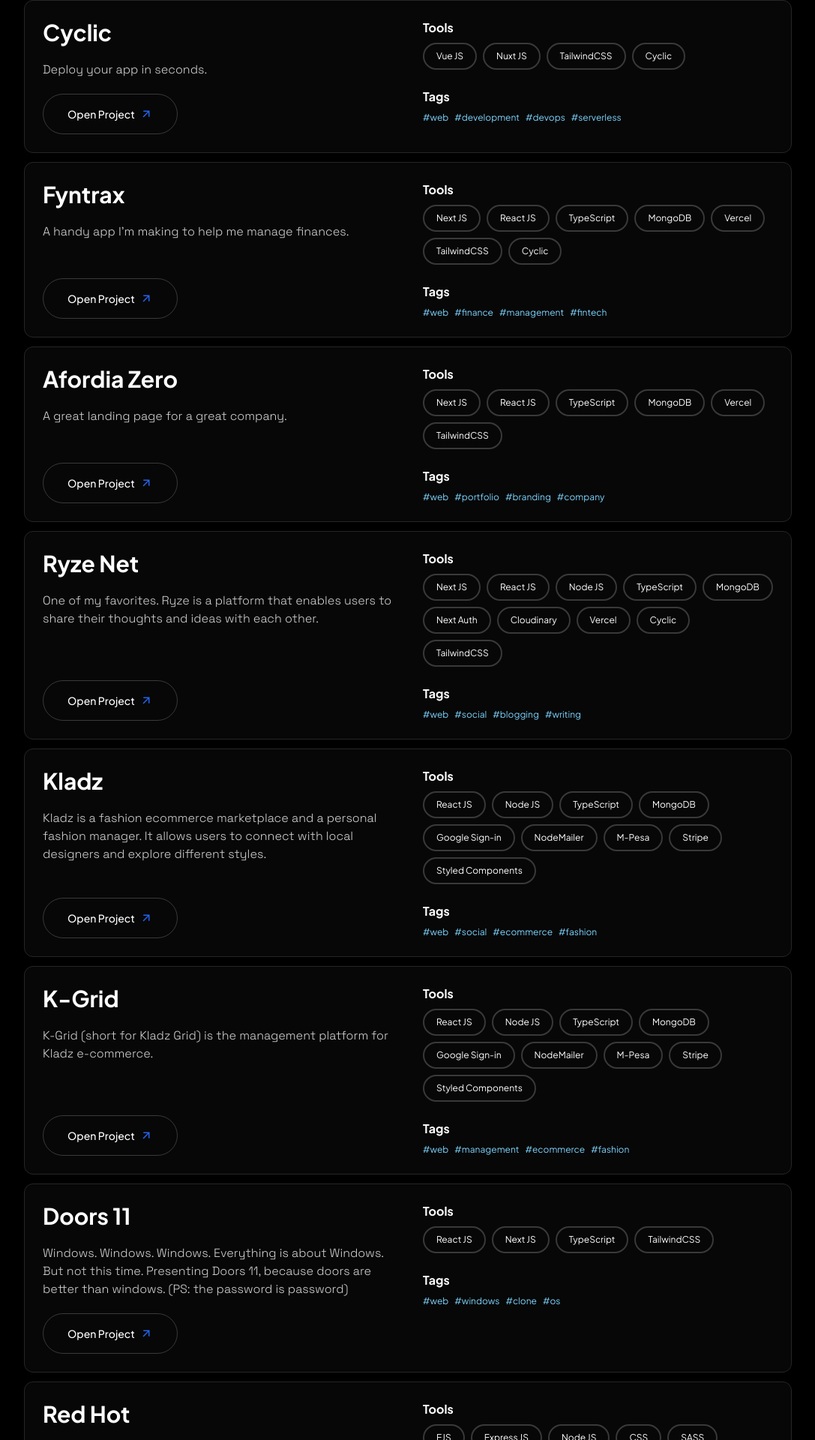
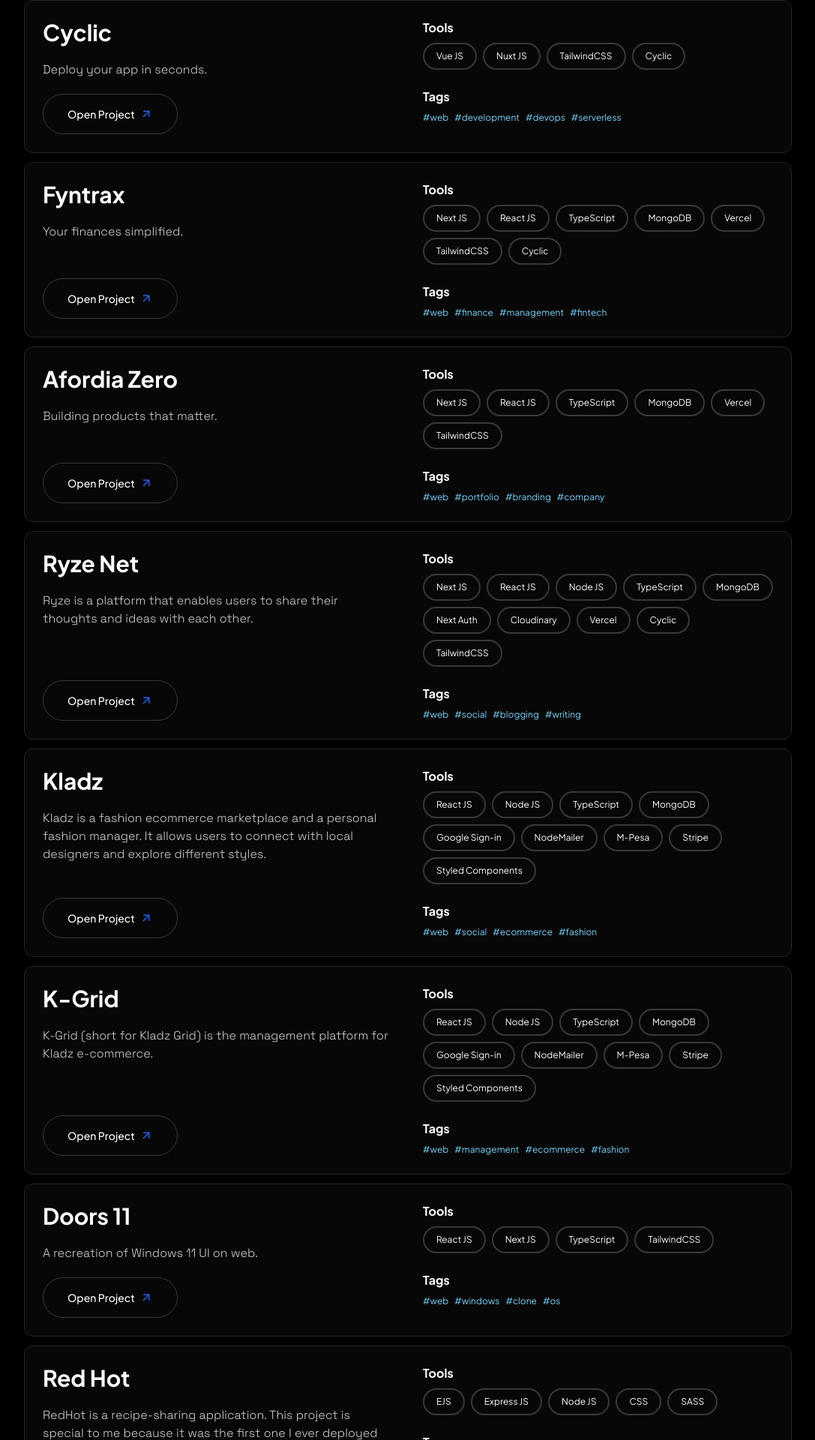
Before and after one commit to LawEyez/portfolio, a Next.js app: page / in a window 1280 px wide. Shown: the part 2002-3922 px from the top of the page at 75% size, without its empty margins (96-1183 px from the left). Built offline with nearby package versions, Linux system fonts and the light colour scheme.

Commit message:
Update data.

```diff
--- a/src/data.ts
+++ b/src/data.ts
@@ -82,7 +82,7 @@
   {
     id: 'fyntrax',
     name: 'fyntrax',
-    description: 'A handy app I\'m making to help me manage finances.',
+    description: 'Your finances simplified.',
     tools: [
       'Next JS',
       'React JS',
@@ -104,7 +104,7 @@
   {
     id: 'az',
     name: 'afordia zero',
-    description: 'A great landing page for a great company.',
+    description: 'Building products that matter.',
     tools: [
       'Next JS',
       'React JS',
@@ -125,7 +125,7 @@
   {
     id: 'ryze',
     name: 'ryze net',
-    description: 'One of my favorites. Ryze is a platform that enables users to share their thoughts and ideas with each other.',
+    description: 'Ryze is a platform that enables users to share their thoughts and ideas with each other.',
     tools: [
       'Next JS',
       'React JS',
@@ -198,7 +198,7 @@
   {
     id: 'doors',
     name: 'doors 11',
-    description: "Windows. Windows. Windows. Everything is about Windows. But not this time. Presenting Doors 11, because doors are better than windows. (PS: the password is password)",
+    description: "A recreation of Windows 11 UI on web.",
     tools: [
       'React JS',
       'Next JS',
```
